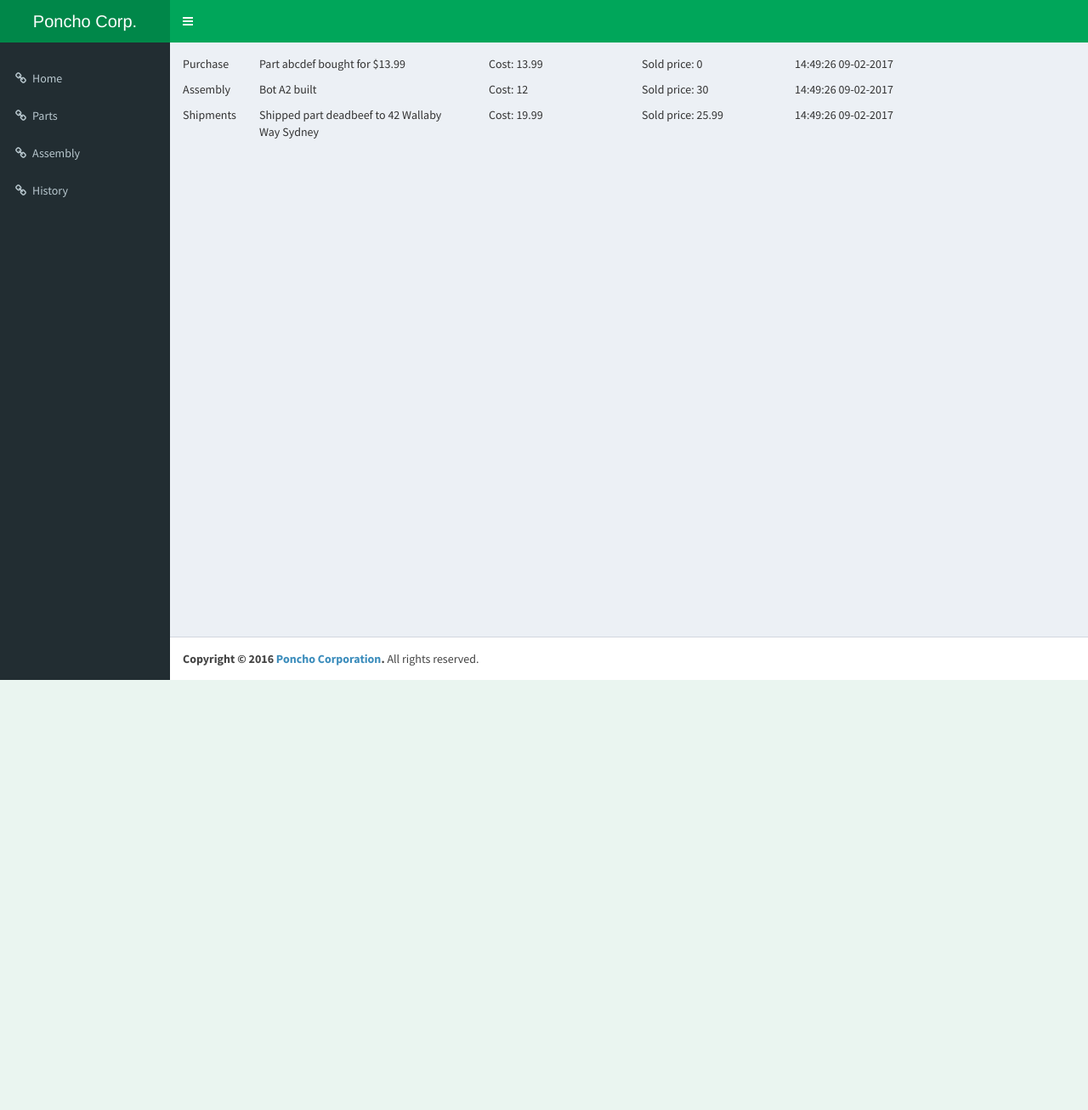
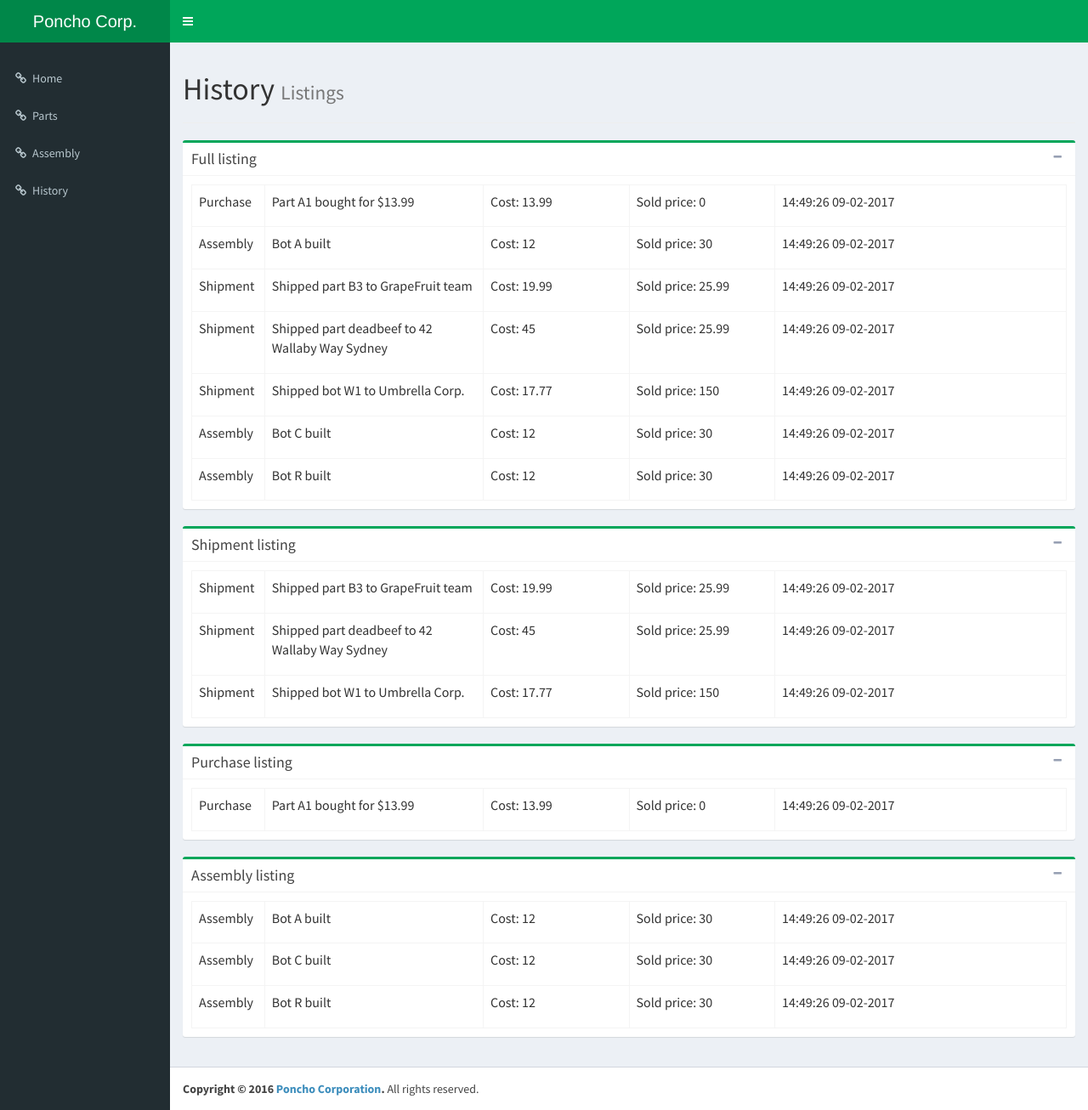
Before and after one commit to Uitiam/ass1, a CodeIgniter app: page /database/history in a window 1280 px wide. Shown: the whole page at 85% size. Before the commit the page ends 800 px from the top, so only its background shows below. Run offline with CodeIgniter, Linux system fonts and the light colour scheme; some libraries are stand-ins or nearby versions.

Commit message:
redid the visuals of history and changed internals to support it
Signed-off-by: Isaac <isaacmorneau@gmail.com>

```diff
--- a/application/controllers/HistoryController.php
+++ b/application/controllers/HistoryController.php
@@ -15,13 +15,35 @@ class HistoryController extends Application
 		// this is the view we want shown
 		$this->data['pagebody'] = 'history';
 
-		$data = $this->history->all();
-		$history = array();
-		foreach ($data as $trans)
-		{
-			$history[] = array ('type' => $trans['type'], 'data' => $trans['data'], 'cost' => $trans['cost'], 'sold' => $trans['sold'], 'datetime' => $trans['datetime']);
-		}
-		$this->data['history'] = $history;
+		$all = $this->history->all();
+        $assembly = $this->history->get('Assembly');
+        $purchase = $this->history->get('Purchase');
+        $shipment = $this->history->get('Shipment');
+
+		$historyOut = array();
+		foreach ($all as $trans)
+            $historyOut[] = array ('type' => $trans['type'], 'data' => $trans['data'],
+                'cost' => $trans['cost'], 'sold' => $trans['sold'], 'datetime' => $trans['datetime']);
+
+		$assemblyOut = array();
+		foreach ($assembly as $trans)
+            $assemblyOut[] = array ('type' => $trans['type'], 'data' => $trans['data'],
+                'cost' => $trans['cost'], 'sold' => $trans['sold'], 'datetime' => $trans['datetime']);
+
+		$purchaseOut = array();
+		foreach ($purchase as $trans)
+            $purchaseOut[] = array ('type' => $trans['type'], 'data' => $trans['data'],
+                'cost' => $trans['cost'], 'sold' => $trans['sold'], 'datetime' => $trans['datetime']);
+
+		$shipmentOut = array();
+		foreach ($shipment as $trans)
+            $shipmentOut[] = array ('type' => $trans['type'], 'data' => $trans['data'],
+                'cost' => $trans['cost'], 'sold' => $trans['sold'], 'datetime' => $trans['datetime']);
+
+		$this->data['history'] = $historyOut;
+		$this->data['shipment'] = $shipmentOut;
+		$this->data['purchase'] = $purchaseOut;
+		$this->data['assembly'] = $assemblyOut;
 
 		$this->render();
 	}
--- a/application/models/History.php
+++ b/application/models/History.php
@@ -4,9 +4,27 @@ class History extends CI_Model {
 
     //mock data array
 	var $data = array(
-		array('id' => '1', 'type' => 'Purchase', 'data' => 'Part abcdef bought for $13.99', 'cost' =>13.99 , 'sold' =>0 , 'datetime' => '14:49:26 09-02-2017'),
-		array('id' => '2', 'type' => 'Assembly', 'data' => 'Bot A2 built', 'cost' =>12, 'sold' =>30, 'datetime' => '14:49:26 09-02-2017'),
-		array('id' => '3', 'type' => 'Shipments', 'data' => 'Shipped part deadbeef to 42 Wallaby Way Sydney', 'cost' =>19.99, 'sold' =>25.99, 'datetime' => '14:49:26 09-02-2017'),
+        array('id' => '1', 'type' => 'Purchase',
+            'data' => 'Part A1 bought for $13.99',
+            'cost' =>13.99 , 'sold' =>0 , 'datetime' => '14:49:26 09-02-2017'),
+        array('id' => '2', 'type' => 'Assembly',
+            'data' => 'Bot A built',
+            'cost' =>12, 'sold' =>30, 'datetime' => '14:49:26 09-02-2017'),
+        array('id' => '3', 'type' => 'Shipment',
+            'data' => 'Shipped part B3 to GrapeFruit team',
+            'cost' =>19.99, 'sold' =>25.99, 'datetime' => '14:49:26 09-02-2017'),
+        array('id' => '4', 'type' => 'Shipment',
+            'data' => 'Shipped part deadbeef to 42 Wallaby Way Sydney',
+            'cost' =>45.00, 'sold' =>25.99, 'datetime' => '14:49:26 09-02-2017'),
+        array('id' => '5', 'type' => 'Shipment',
+            'data' => 'Shipped bot W1 to Umbrella Corp.',
+            'cost' =>17.77, 'sold' =>150.00, 'datetime' => '14:49:26 09-02-2017'),
+        array('id' => '6', 'type' => 'Assembly',
+            'data' => 'Bot C built',
+            'cost' =>12, 'sold' =>30, 'datetime' => '14:49:26 09-02-2017'),
+        array('id' => '7', 'type' => 'Assembly',
+            'data' => 'Bot R built',
+            'cost' =>12, 'sold' =>30, 'datetime' => '14:49:26 09-02-2017'),
 	);
 
 	// Constructor
@@ -15,14 +33,14 @@ class History extends CI_Model {
 		parent::__construct();
 	}
 
-    //find a record with the id of $which
-	public function get($which)
+    //returns all records matching the $value by default against the 'type' property
+	public function get($value, $type = 'type')
 	{
-		// iterate over the data until we find the one we want
+        $records = array();
 		foreach ($this->data as $record)
-			if ($record['id'] == $which)
-				return $record;
-		return null;
+            if ($record[$type] == $value)
+                $records[] = $record;
+	    return $records;
 	}
 
     //return all records
--- a/application/models/Part.php
+++ b/application/models/Part.php
@@ -63,7 +63,7 @@ class Part extends CI_Model {
         return count($parts);
     }
 
-    //returns all records matching the $value by default agains the 'type' property
+    //returns all records matching the $value by default against the 'type' property
 	public function get($value, $type = 'type')
 	{
         $records = array();
--- a/application/views/history.php
+++ b/application/views/history.php
@@ -1,11 +1,96 @@
 <div>
-    {history}
-    <div class="row">
-        <div class="col-xs-1"><p>{type}</p></div>
-        <div class="col-xs-3"><p>{data}</p></div>
-        <div class="col-xs-2"><p>Cost: {cost}</p></div>
-        <div class="col-xs-2"><p>Sold price: {sold}</p></div>
-        <div class="col-xs-4"><p>{datetime}</p></div>
+    <div class="page-header">
+    <h1>History <small>Listings</small></h1>
     </div>
-    {/history}
+    <div class="box box-success">
+        <div class="box-header with-border">
+        <h2 class="box-title">Full listing</h2>
+        <div class="box-tools pull-right">
+            <button class="btn btn-box-tool" data-widget="collapse"><i class="fa fa-minus"></i></button>
+        </div>
+        </div>
+        <div class="box-body">
+        <!--bootstrap actully wants table elements for this case-->
+        <table class="table table-bordered">
+        {history}
+            <tr>
+            <td class="col-xs-1"><p>{type}</p></td>
+            <td class="col-xs-3"><p>{data}</p></td>
+            <td class="col-xs-2"><p>Cost: {cost}</p></td>
+            <td class="col-xs-2"><p>Sold price: {sold}</p></td>
+            <td class="col-xs-4"><p>{datetime}</p></td>
+            </tr>
+        {/history}
+        </table>
+        </div>
+    </div>
+
+    <div class="box box-success">
+        <div class="box-header with-border">
+        <h2 class="box-title">Shipment listing</h2>
+        <div class="box-tools pull-right">
+            <button class="btn btn-box-tool" data-widget="collapse"><i class="fa fa-minus"></i></button>
+        </div>
+        </div>
+        <div class="box-body">
+        <!--bootstrap actully wants table elements for this case-->
+        <table class="table table-bordered">
+        {shipment}
+            <tr>
+            <td class="col-xs-1"><p>{type}</p></td>
+            <td class="col-xs-3"><p>{data}</p></td>
+            <td class="col-xs-2"><p>Cost: {cost}</p></td>
+            <td class="col-xs-2"><p>Sold price: {sold}</p></td>
+            <td class="col-xs-4"><p>{datetime}</p></td>
+            </tr>
+        {/shipment}
+        </table>
+        </div>
+    </div>
+
+    <div class="box box-success">
+        <div class="box-header with-border">
+        <h2 class="box-title">Purchase listing</h2>
+        <div class="box-tools pull-right">
+            <button class="btn btn-box-tool" data-widget="collapse"><i class="fa fa-minus"></i></button>
+        </div>
+        </div>
+        <div class="box-body">
+        <!--bootstrap actully wants table elements for this case-->
+        <table class="table table-bordered">
+        {purchase}
+            <tr>
+            <td class="col-xs-1"><p>{type}</p></td>
+            <td class="col-xs-3"><p>{data}</p></td>
+            <td class="col-xs-2"><p>Cost: {cost}</p></td>
+            <td class="col-xs-2"><p>Sold price: {sold}</p></td>
+            <td class="col-xs-4"><p>{datetime}</p></td>
+            </tr>
+        {/purchase}
+        </table>
+        </div>
+    </div>
+
+    <div class="box box-success">
+        <div class="box-header with-border">
+        <h2 class="box-title">Assembly listing</h2>
+        <div class="box-tools pull-right">
+            <button class="btn btn-box-tool" data-widget="collapse"><i class="fa fa-minus"></i></button>
+        </div>
+        </div>
+        <div class="box-body">
+        <!--bootstrap actully wants table elements for this case-->
+        <table class="table table-bordered">
+        {assembly}
+            <tr>
+            <td class="col-xs-1"><p>{type}</p></td>
+            <td class="col-xs-3"><p>{data}</p></td>
+            <td class="col-xs-2"><p>Cost: {cost}</p></td>
+            <td class="col-xs-2"><p>Sold price: {sold}</p></td>
+            <td class="col-xs-4"><p>{datetime}</p></td>
+            </tr>
+        {/assembly}
+        </table>
+        </div>
+    </div>
 </div>
```
